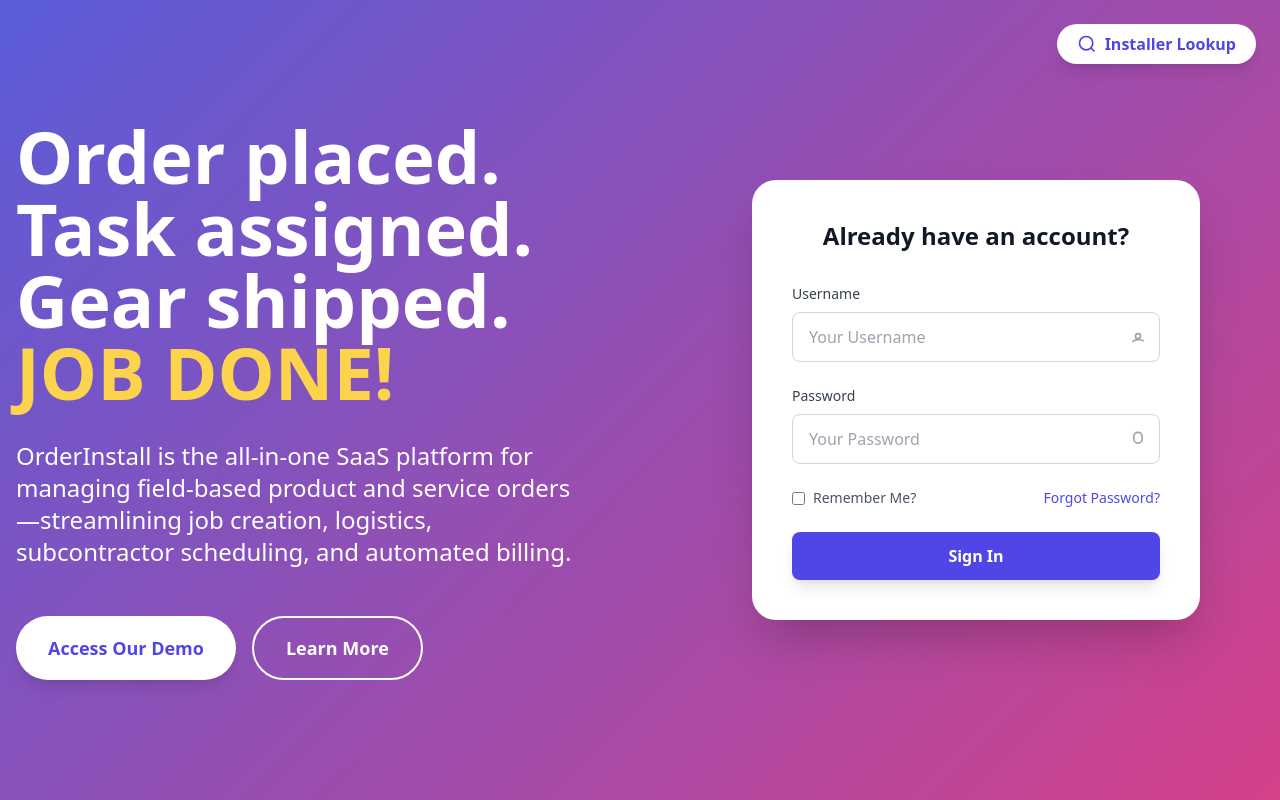
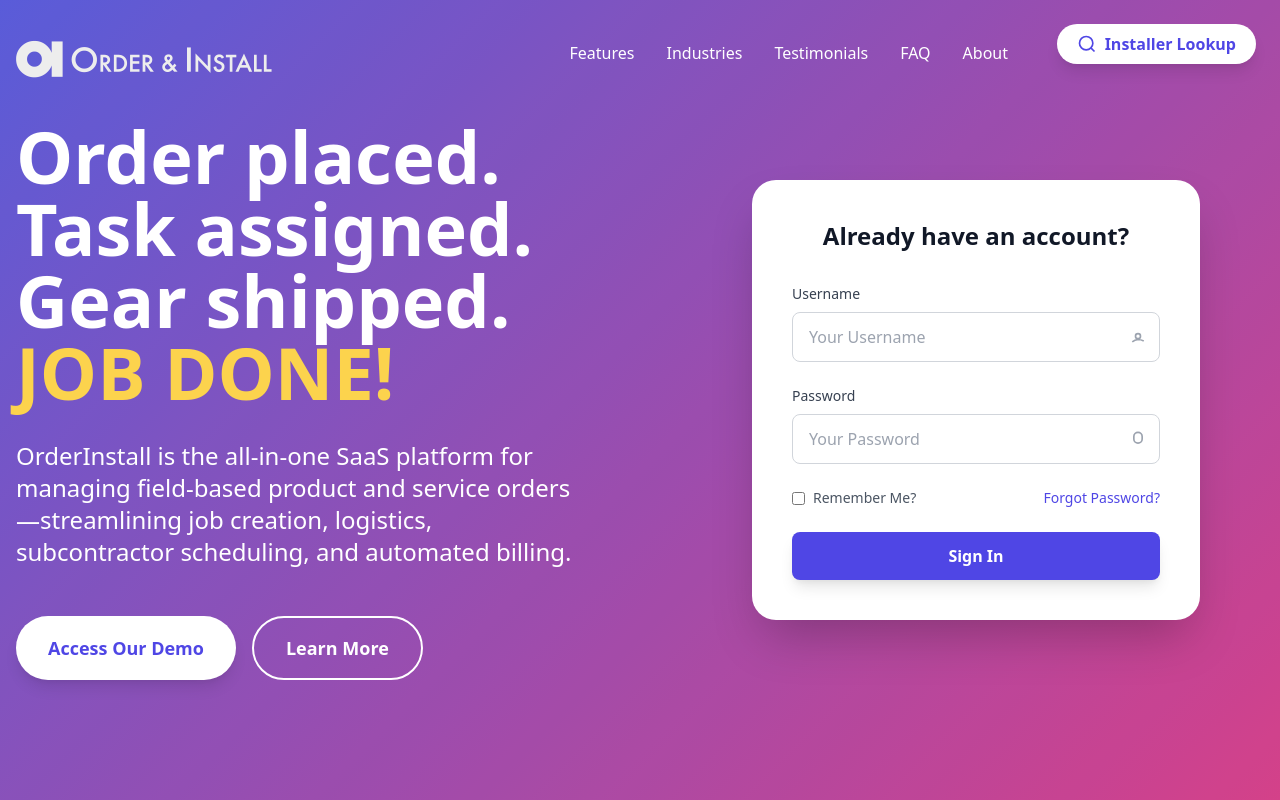
Before and after one commit to SJPMurphy/OI-Home-Page, a plain HTML site: page index.html in a window 1280 px wide. Shown: the top 800 px of the page. Drawn offline with nearby package versions, Linux system fonts and the light colour scheme.

Commit message:
Implement navigation menu and enhance FAQ functionality in index.html
- Added a responsive navigation bar with links to key sections for improved user navigation.
- Introduced CSS transitions for the navigation menu to enhance visibility and user experience.
- Enhanced the FAQ section with an accordion feature for better content management and user interaction.
- Implemented JavaScript to dynamically show/hide the navigation menu based on available space.

```diff
--- a/index.html
+++ b/index.html
@@ -56,12 +56,20 @@
     details > summary:hover {
       background-color: #f5f5f5;
     }
+    /* Add new CSS for nav menu */
+    .nav-menu {
+      transition: opacity 0.3s ease;
+    }
+    .nav-menu.hidden {
+      opacity: 0;
+      pointer-events: none;
+    }
   </style>
 </head>
 <body class="bg-white text-gray-900 antialiased">
   <!-- Installer Lookup Button (desktop) -->
   <div class="relative w-full">
-    <a href="#" class="hidden md:flex absolute top-6 right-6 z-50 items-center gap-2 bg-white text-indigo-600 font-semibold px-5 py-2 rounded-full shadow-lg transition focus:outline-none focus:ring-2 focus:ring-indigo-400 hover:shadow-xl">
+    <a href="#" id="installer-lookup-btn" class="hidden md:flex absolute top-6 right-6 z-20 items-center gap-2 bg-white text-indigo-600 font-semibold px-5 py-2 rounded-full shadow-lg transition focus:outline-none focus:ring-2 focus:ring-indigo-400 hover:shadow-xl">
       <svg class="w-5 h-5" fill="none" stroke="currentColor" stroke-width="2" viewBox="0 0 24 24" aria-hidden="true"><circle cx="11" cy="11" r="8"/><line x1="21" y1="21" x2="16.65" y2="16.65"/></svg>
       Installer Lookup
     </a>
@@ -70,6 +78,23 @@
   <!-- Hero Section -->
   <header class="relative bg-gradient-custom text-white overflow-hidden">
     <div class="absolute inset-0 bg-black opacity-10"></div>
+    <!-- Navigation Bar -->
+    <nav class="absolute top-0 left-0 right-0 z-30">
+      <div class="max-w-7xl mx-auto px-4 py-6 flex items-center">
+        <!-- Logo -->
+        <div class="flex-shrink-0 mr-12 lg:mr-24">
+          <img src="./images/order-install-logo_white.png" alt="OrderInstall Logo" class="w-60 md:w-64 h-auto" />
+        </div>
+        <!-- Navigation Links -->
+        <div id="nav-menu" class="nav-menu hidden md:flex items-center space-x-8 text-white mr-64 ml-auto">
+          <a href="#features" class="hover:text-white/80 transition font-medium">Features</a>
+          <a href="#industries" class="hover:text-white/80 transition font-medium">Industries</a>
+          <a href="#testimonial" class="hover:text-white/80 transition font-medium">Testimonials</a>
+          <a href="#faq" onclick="document.querySelector('#faq details').open = true" class="hover:text-white/80 transition font-medium">FAQ</a>
+          <a href="#about" class="hover:text-white/80 transition font-medium">About</a>
+        </div>
+      </div>
+    </nav>
     <div class="w-full min-h-screen flex items-center px-4 py-12">
       <div class="max-w-7xl mx-auto w-full">
         <div class="grid grid-cols-1 md:grid-cols-2 gap-12 md:gap-24 items-center">
@@ -493,6 +518,46 @@
     window.addEventListener('load', function() {
       setTimeout(typeWriter, 1000);
     });
+
+    // FAQ Accordion Enhancement
+    document.querySelectorAll('details').forEach(details => {
+      details.addEventListener('toggle', function() {
+        if (this.open) {
+          const content = this.querySelector('div');
+          content.style.maxHeight = content.scrollHeight + 'px';
+        } else {
+          const content = this.querySelector('div');
+          content.style.maxHeight = '0';
+        }
+      });
+    });
+
+    // Add new JavaScript for nav menu visibility
+    function checkNavMenuVisibility() {
+      const navMenu = document.getElementById('nav-menu');
+      const installerBtn = document.getElementById('installer-lookup-btn');
+      const nav = document.querySelector('nav');
+
+      if (!navMenu || !installerBtn || !nav) return;
+
+      const navRect = nav.getBoundingClientRect();
+      const btnRect = installerBtn.getBoundingClientRect();
+      const menuRect = navMenu.getBoundingClientRect();
+
+      // Calculate if there's enough space
+      const availableSpace = btnRect.left - navRect.left - 300; // 300px buffer
+      const requiredSpace = menuRect.width;
+
+      if (availableSpace < requiredSpace) {
+        navMenu.classList.add('hidden');
+      } else {
+        navMenu.classList.remove('hidden');
+      }
+    }
+
+    // Run on load and resize
+    window.addEventListener('load', checkNavMenuVisibility);
+    window.addEventListener('resize', checkNavMenuVisibility);
   </script>
 
   <!-- Call to Action / Signup Form -->
```
Also changed, not shown: images/order-install-logo_white.png (added), 1 other file.
